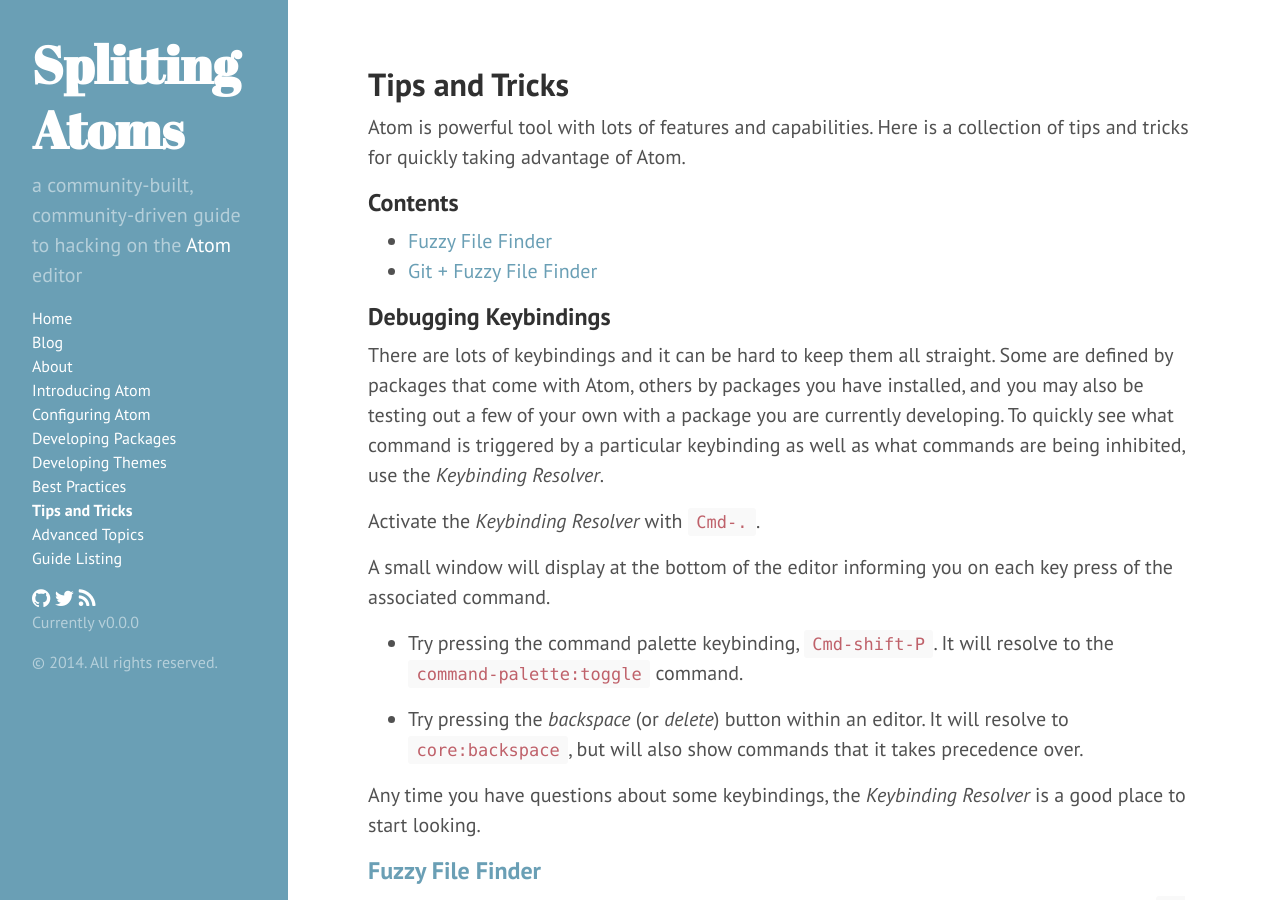
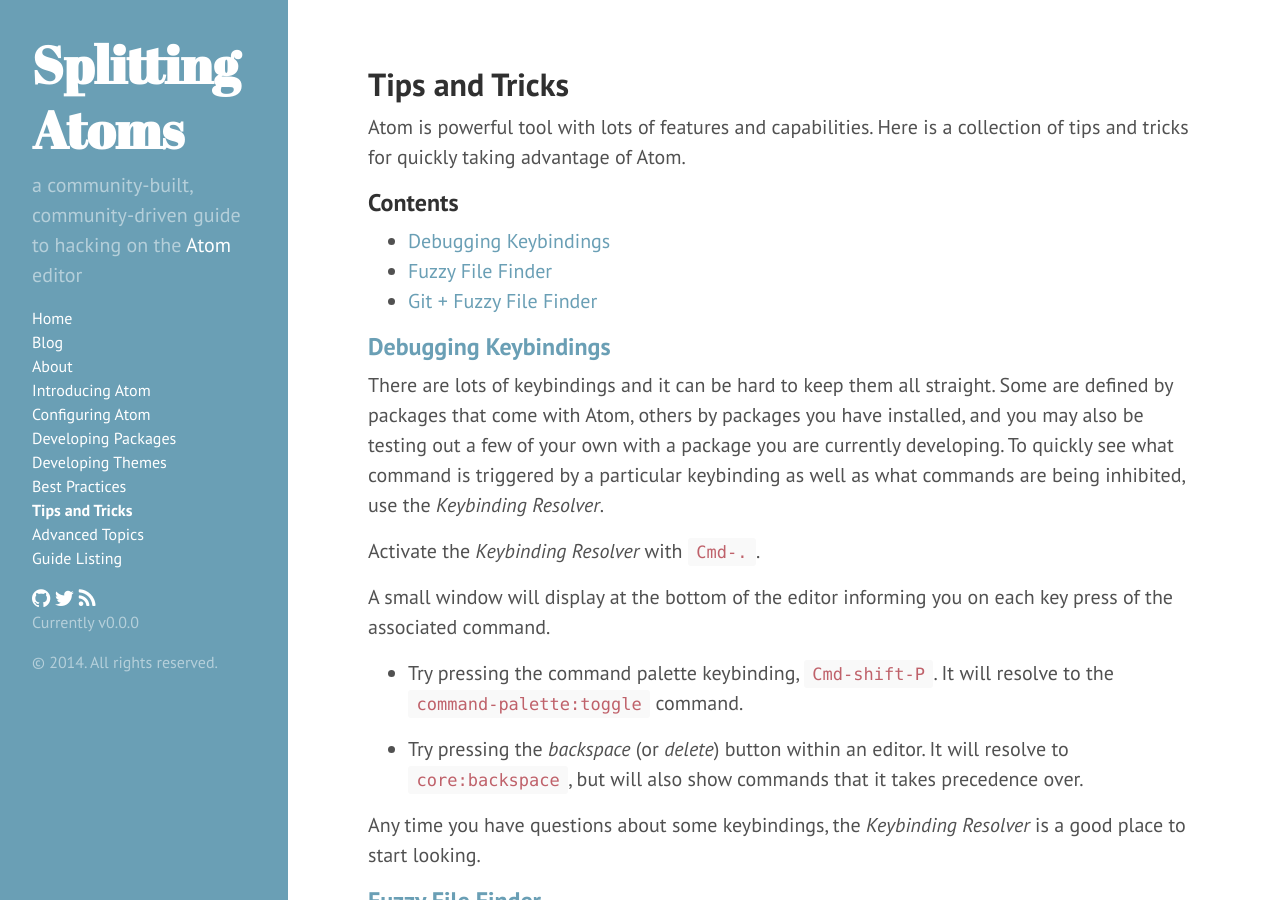
Before and after one commit to jbranchaud/splitting-atoms, a Jekyll site: the page built from TipsAndTricks.md, in a window 1280 px wide and 900 px high. Built offline with Jekyll 4.4.1, drawn with Linux system fonts in a browser that asks for light colours; Markdown is read by kramdown in place of the engine named in the settings.

Commit message:
Linking to Debugging Keybindings from the contents.

```diff
--- a/TipsAndTricks.md
+++ b/TipsAndTricks.md
@@ -8,10 +8,11 @@
 
 ## Contents
 
+- [Debugging Keybindings](#DebuggingKeybindings)
 - [Fuzzy File Finder](#FuzzyFileFinder)
 - [Git + Fuzzy File Finder](#GitFuzzyFileFinder)
 
-## Debugging Keybindings
+## <a name="DebuggingKeybindings" href="#DebuggingKeybindings">Debugging Keybindings</a>
 
 There are lots of keybindings and it can be hard to keep them all straight. Some are defined by packages that come with Atom, others by packages you have installed, and you may also be testing out a few of your own with a package you are currently developing. To quickly see what command is triggered by a particular keybinding as well as what commands are being inhibited, use the *Keybinding Resolver*.
 
```
